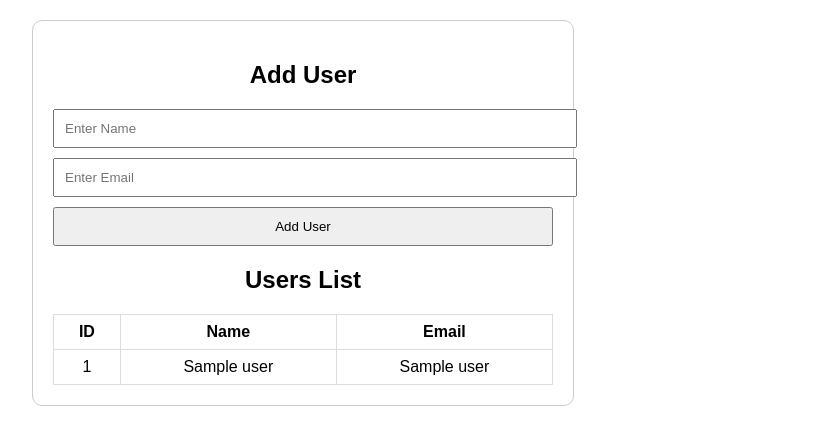
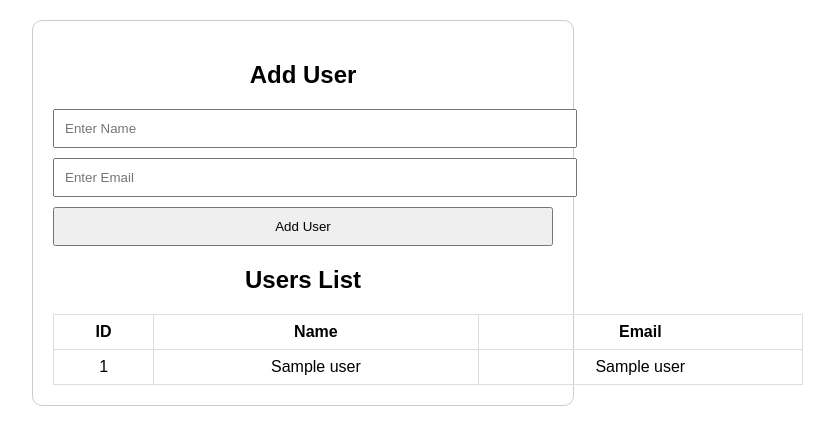
Before and after one commit to Paulmatic/flask_postgres_app, a Flask app: page / in a window 1280 px wide. Shown: the top 445 px of the page, without its empty margins (337-1171 px from the left). Run offline with Flask 3, Linux system fonts and the light colour scheme; a database or web service that is not in the repository returns one stand-in record (values such as "Sample title"); some libraries are stand-ins or nearby versions.

Commit message:
table size changes

```diff
--- a/static/styles.css
+++ b/static/styles.css
@@ -20,7 +20,7 @@ input, button {
 }
 
 table {
-    width: 100%;
+    width: 150%;
     margin-top: 20px;
     border-collapse: collapse;
 }
```
